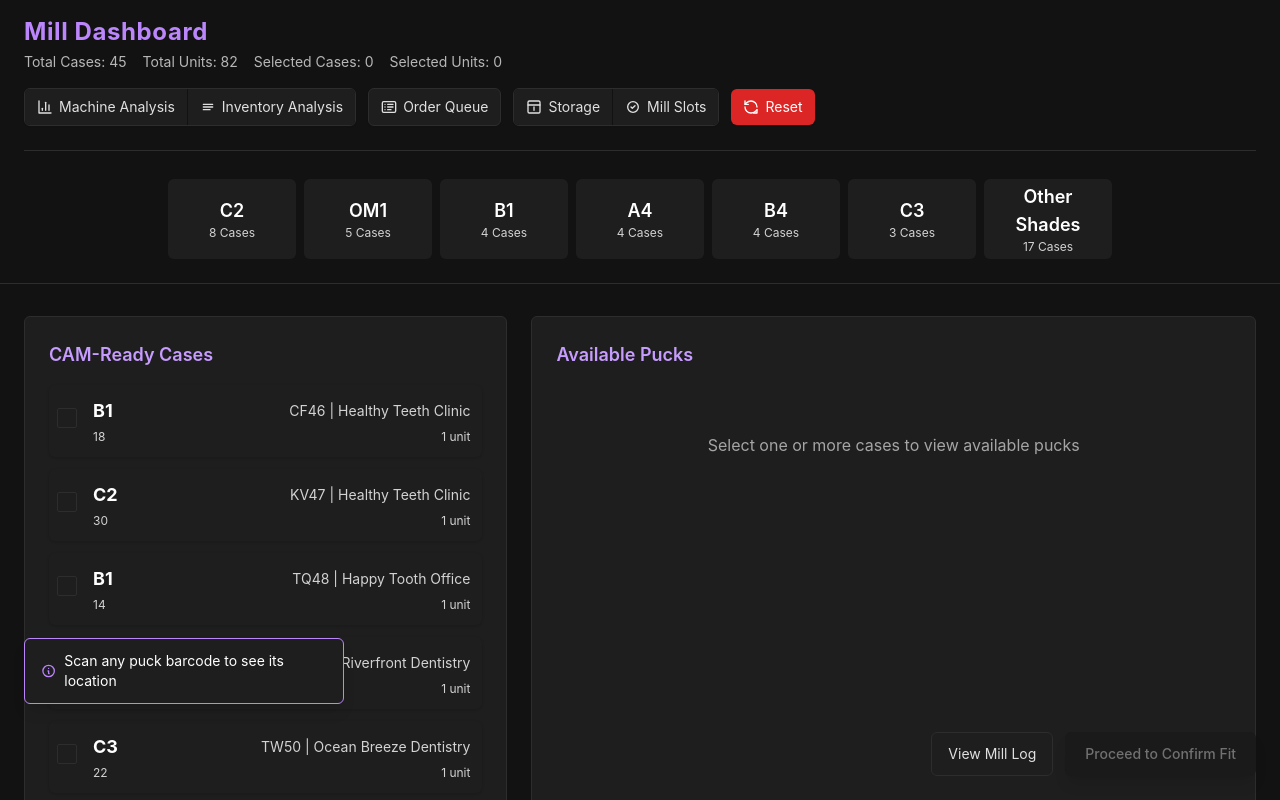
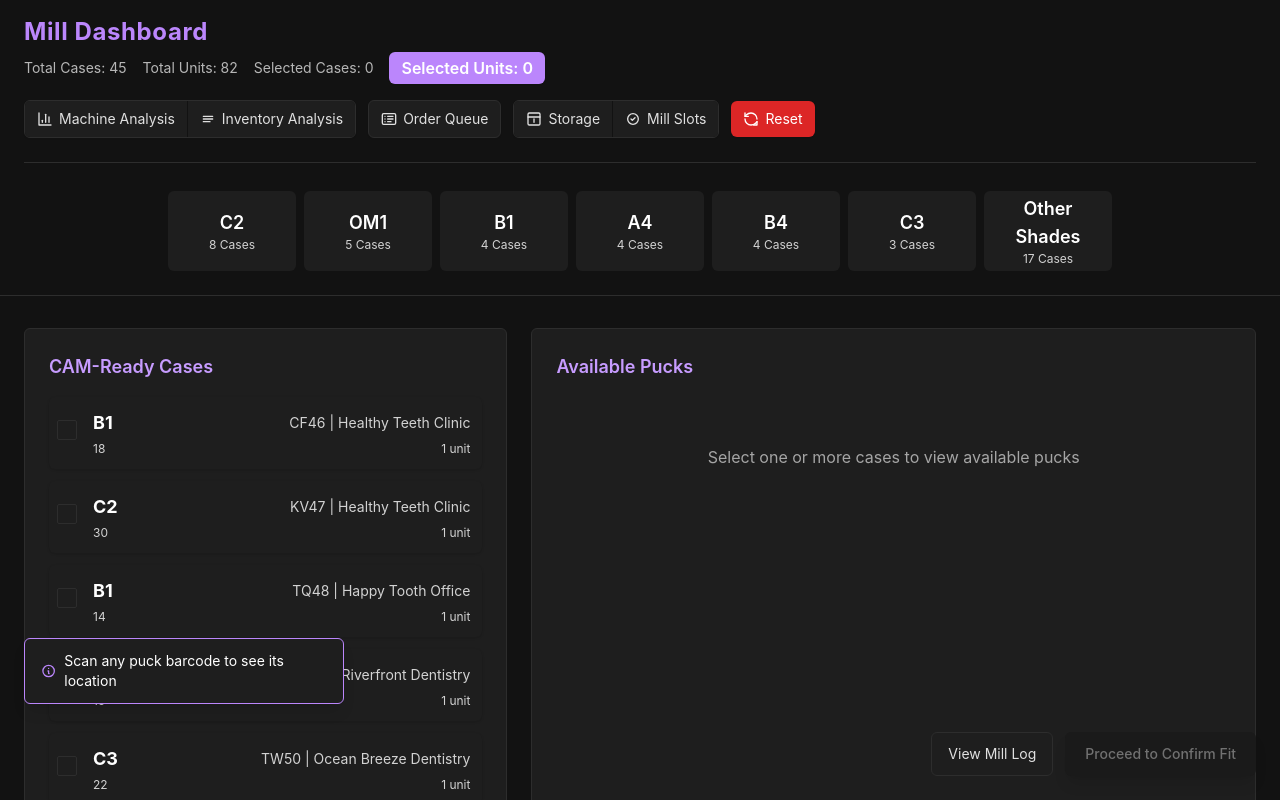
Before and after one commit to gw-threed/mill_dash_v3, a React (Vite) app: page / in a window 1280 px wide. Shown: the top 800 px of the page. Built offline with nearby package versions, Linux system fonts and the light colour scheme.

Commit message:
Refactor DashboardLayout and CaseList components for improved layout and functionality; enhance stats display with better styling and sorting of cases by shade for easier navigation.

```diff
--- a/src/components/DashboardLayout.tsx
+++ b/src/components/DashboardLayout.tsx
@@ -162,11 +162,13 @@ const DashboardLayout: React.FC = () => {
           {/* Title & stats */}
           <div>
             <h1 className="text-2xl font-bold tracking-wide text-primary">Mill Dashboard</h1>
-            <div className="text-xs sm:text-sm opacity-80 mt-1 space-x-4">
-              <span>Total Cases: {totalCases}</span>
-              <span>Total Units: {totalUnits}</span>
-              <span>Selected Cases: {selectedCaseIds.length}</span>
-              <span>Selected Units: {selectedUnits}</span>
+            <div className="flex items-center mt-1 space-x-4">
+              <span className="text-xs sm:text-sm opacity-80">Total Cases: {totalCases}</span>
+              <span className="text-xs sm:text-sm opacity-80">Total Units: {totalUnits}</span>
+              <span className="text-xs sm:text-sm opacity-80">Selected Cases: {selectedCaseIds.length}</span>
+              <div className="px-3 py-1 bg-primary rounded-md flex items-center justify-center shadow-sm">
+                <span className="text-sm sm:text-base font-semibold text-white">Selected Units: {selectedUnits}</span>
+              </div>
             </div>
           </div>
 
--- a/src/components/cases/CaseList.tsx
+++ b/src/components/cases/CaseList.tsx
@@ -35,8 +35,10 @@ const CaseList: React.FC<Props> = ({ selectedIds, setSelectedIds }) => {
         .slice(0, 6)
         .map(([shade]) => shade);
 
-      // Return cases that aren't in the top shades
-      return cases.filter(c => !topShades.includes(c.shade));
+      // Return cases that aren't in the top shades, sorted by shade
+      const otherShadesCases = cases.filter(c => !topShades.includes(c.shade));
+      // Sort by shade alphabetically for easier finding
+      return otherShadesCases.sort((a, b) => a.shade.localeCompare(b.shade));
     } else {
       // Regular filtering for a specific shade
       return cases.filter(c => c.shade === selectedShade);
```
